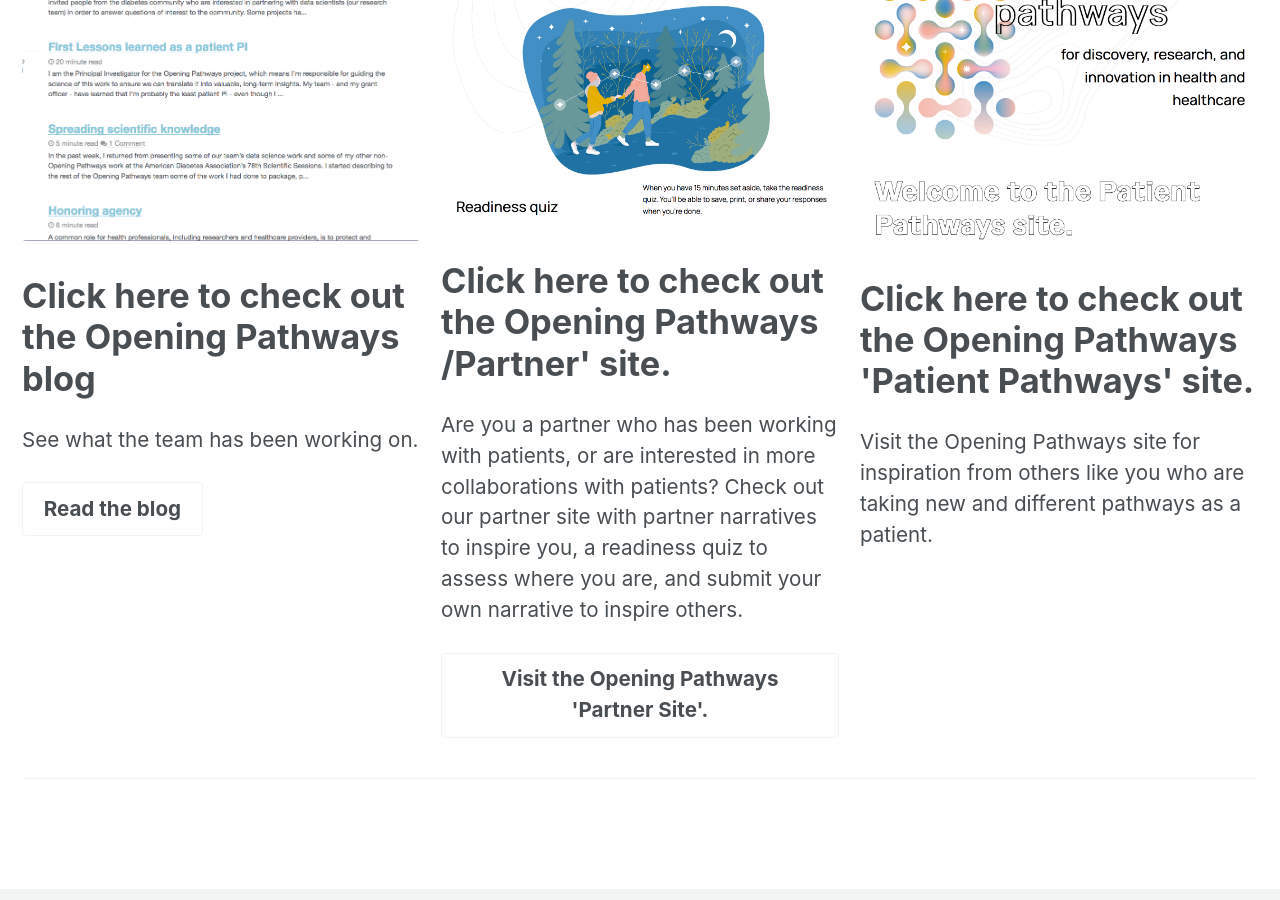
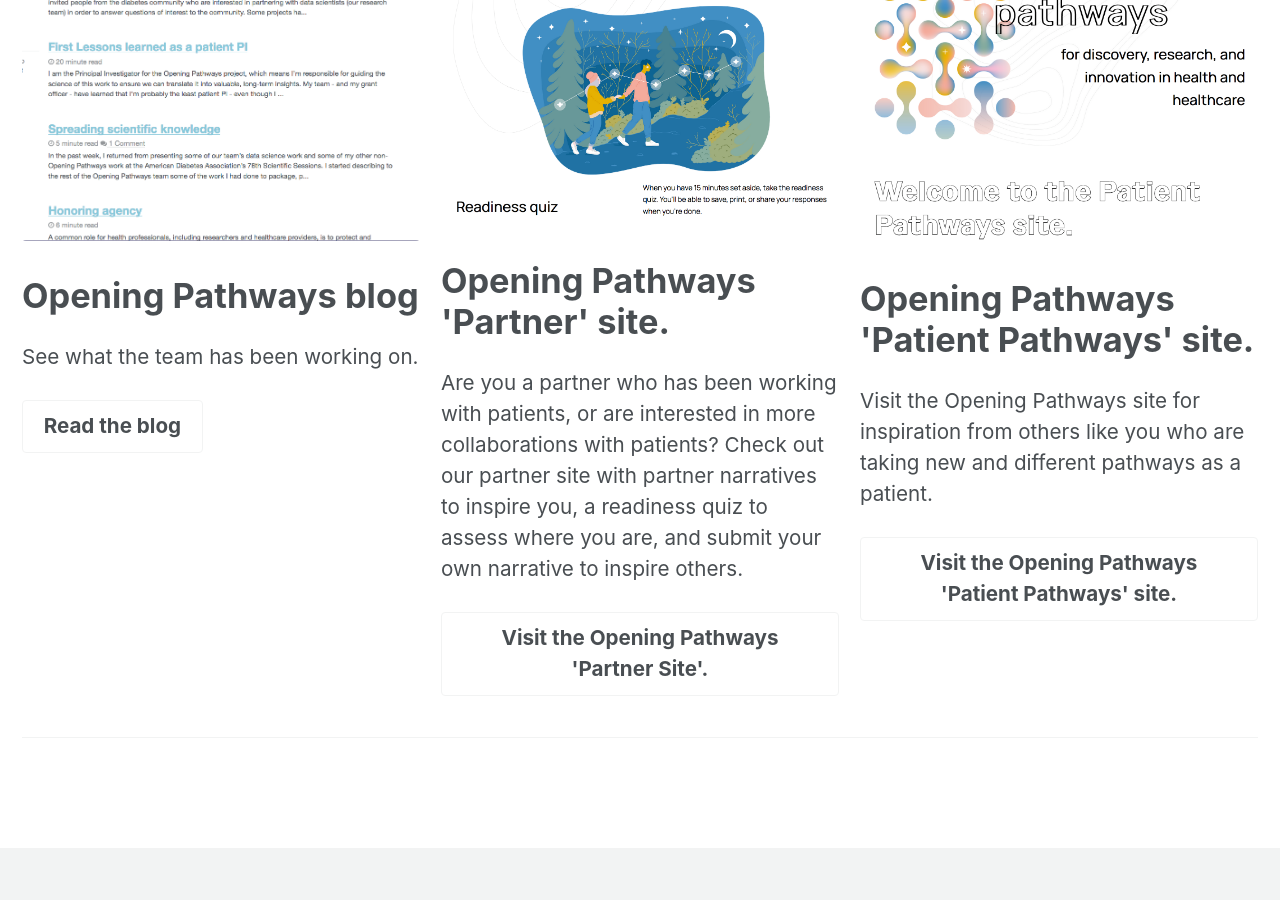
Before and after one commit to opening-pathways/website, a Jekyll site: the page built from index.html, in a window 1280 px wide and 900 px high, scrolled down 746 px. Built offline with Jekyll 4.4.1, drawn with Linux system fonts in a browser that asks for light colours.

Commit message:
Update header text

```diff
--- a/index.html
+++ b/index.html
@@ -13,22 +13,23 @@ header:
 feature_row:
   - image_path: /assets/img/preview_blog_OpeningPathways.png
     alt: "Click here to check out the Opening Pathways blog"
-    title: "Click here to check out the Opening Pathways blog"
+    title: "Opening Pathways blog"
     excerpt: "See what the team has been working on."
     url: "/blog"
     btn_label: "Read the blog"
     btn_class: "btn--inverse"
   - image_path: /assets/img/preview_partnersite_OpeningPathways.png
     alt: "Click here to check out the Opening Pathways 'Partner' site."
-    title: "Click here to check out the Opening Pathways /Partner' site."
+    title: "Opening Pathways 'Partner' site."
     excerpt: "Are you a partner who has been working with patients, or are interested in more collaborations with patients? Check out our partner site with partner narratives to inspire you, a readiness quiz to assess where you are, and submit your own narrative to inspire others."
     url: "#test-link"
     btn_label: "Visit the Opening Pathways 'Partner Site'."
     btn_class: "btn--inverse"
   - image_path: /assets/img/preview_patientsite_OpeningPathways.png
     alt: "Click here to check out the Opening Pathways 'Patient Pathways' site."
-    title: "Click here to check out the Opening Pathways 'Patient Pathways' site."
+    title: "Opening Pathways 'Patient Pathways' site."
     excerpt: "Visit the Opening Pathways site for inspiration from others like you who are taking new and different pathways as a patient."
+    url: "#test-link"
     btn_label: "Visit the Opening Pathways 'Patient Pathways' site."
     btn_class: "btn--inverse"
 
```
